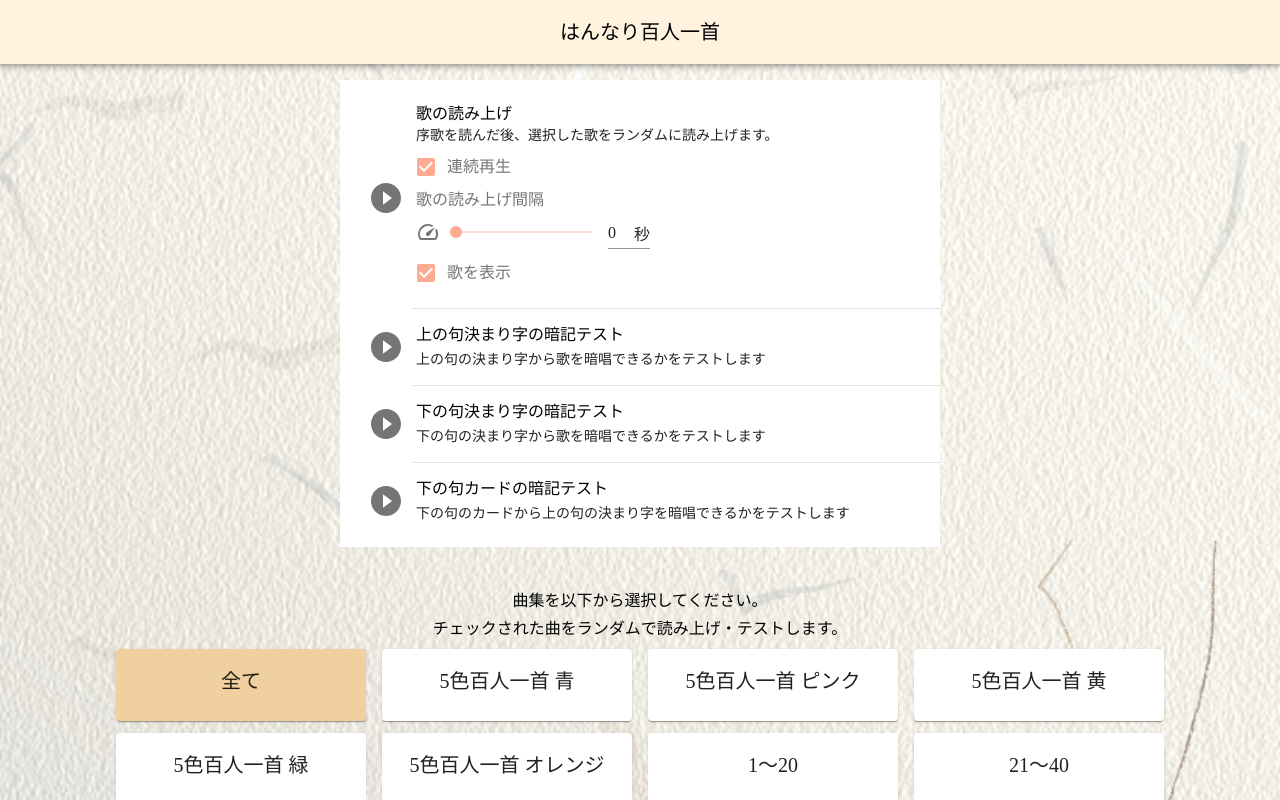
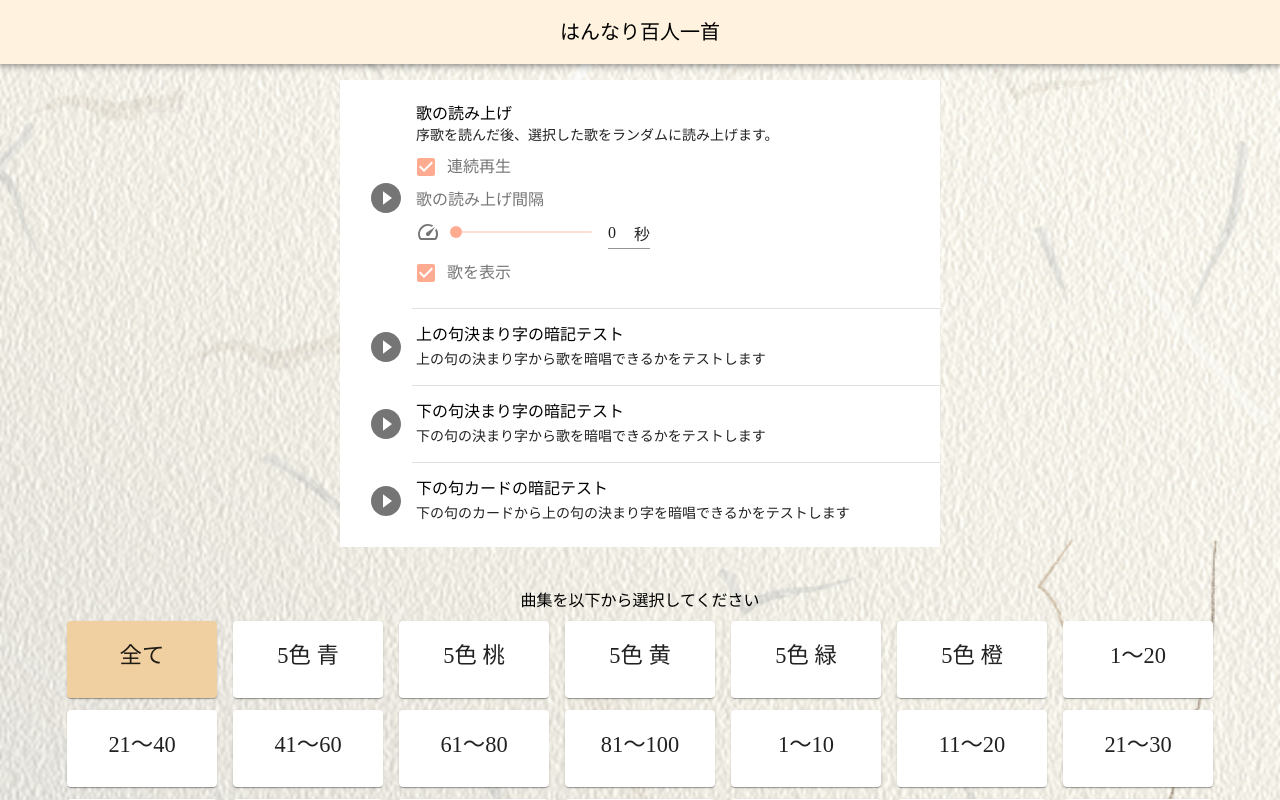
Before and after one commit to somurieengieer/Hyakuninisshu, a React (Create React App) app in the folder my-app/: page / in a window 1280 px wide. Shown: the top 800 px of the page. Built offline with nearby package versions, Linux system fonts and the light colour scheme.

Commit message:
曲集を追加。モーダルのボタンサイズが変わらないよう修正

```diff
--- a/my-app/src/App.tsx
+++ b/my-app/src/App.tsx
@@ -1,6 +1,5 @@
 import React from 'react';
 import './App.css';
-import {Songs} from "./features/song/Songs";
 import {SongArchive} from "./features/songArchive/SongArchive";
 import {makeStyles} from "@material-ui/core/styles";
 import {theme} from "./materialui/theme";
@@ -27,7 +26,8 @@ function App() {
           <SongArchive/>
         </div>
 
-        <Songs/>
+        {/*曲のカスタマイズ機能はお蔵入り*/}
+        {/*<Songs/>*/}
       </div>
     </div>
   );
--- a/my-app/src/features/memorize/question/QuestionFooter.tsx
+++ b/my-app/src/features/memorize/question/QuestionFooter.tsx
@@ -50,7 +50,7 @@ export function QuestionFooter({showAnswer, setShowAnswer, playPrevious, playNex
         </Grid>
         <Grid item xs={6} className={classes.button}>
           <QuestionBottomButton onClick={() => setShowAnswer(!showAnswer)}>
-            {!showAnswer ? "答え" : '答えを隠す'}
+            {!showAnswer ? "答えを表示" : '答えを隠す'}
           </QuestionBottomButton>
         </Grid>
         <Grid item xs={3} className={classes.button}>
--- a/my-app/src/features/song/Songs.tsx
+++ b/my-app/src/features/song/Songs.tsx
@@ -19,10 +19,12 @@ export function Songs() {
   const songNums: number[] = [...Array(100).keys()].map(n => n + 1);
 
   return (
-    <List className={classes.root}>
-      {songNums.map(num =>
-        (<Song key={num} songInfo={new SongInfo(num)}/>)
-      )}
-    </List>
+    <>
+      <List className={classes.root}>
+        {songNums.map(num =>
+          (<Song key={num} songInfo={new SongInfo(num)}/>)
+        )}
+      </List>
+    </>
   );
 }
--- a/my-app/src/features/songArchive/SongArchive.tsx
+++ b/my-app/src/features/songArchive/SongArchive.tsx
@@ -8,7 +8,7 @@ import classNames from "classnames";
 
 const useStyles = makeStyles({
   root: {
-    minWidth: 250,
+    minWidth: 150,
   },
   active: {
     backgroundColor: '#F0D0A0',
@@ -31,10 +31,7 @@ export function SongArchive() {
   return (
     <>
       <Typography variant="subtitle1">
-        曲集を以下から選択してください。
-      </Typography>
-      <Typography variant="subtitle1">
-        チェックされた曲をランダムで読み上げ・テストします。
+        曲集を以下から選択してください
       </Typography>
       <div>
         {songArchives.map(({title}) => (
@@ -46,7 +43,7 @@ export function SongArchive() {
               )
             }>
               <CardContent>
-                <Typography variant="h6">
+                <Typography variant="caption">
                   {title}
                 </Typography>
               </CardContent>
--- a/my-app/src/features/songArchive/songArchiveSlice.ts
+++ b/my-app/src/features/songArchive/songArchiveSlice.ts
@@ -6,9 +6,20 @@ export interface SongArchive {
   songs: number[]
 }
 
+function range(from: number, to: number): number[] {
+  // @ts-ignore
+  return [...Array(to - from + 1).keys()].map(n => n + from)
+}
+
+function rangeArchive(from: number, to: number): object {
+  return {title: `${from}〜${to}`, songs: range(from, to)}
+}
+
+// @ts-ignore
+// @ts-ignore
 export const songArchives: SongArchive[] = [
   // @ts-ignore
-  {title: '全て', songs: [...Array(100).keys()].map(n => n+1)},
+  {title: '全て', songs: [...Array(100).keys()].map(n => n + 1)},
   // テスト用
   // {title: '5色百人一首 青', songs: [3, 5, 6, 12, 14, ]},
   // {title: '5色百人一首 ピンク', songs: [1, 4, 13, 16, ]},
@@ -16,23 +27,39 @@ export const songArchives: SongArchive[] = [
   // {title: '5色百人一首 緑', songs: [8, 9, 11, 15, 17, 20]},
   // {title: '5色百人一首 オレンジ', songs: [19, ]},
   // 本番用
-  {title: '5色百人一首 青', songs: [3, 5, 6, 12, 14, 24, 30, 31, 50, 57, 61, 62, 69, 70, 74, 75, 76, 82, 91, 100]},
-  {title: '5色百人一首 ピンク', songs: [1, 4, 13, 16, 22, 28, 34, 40, 48, 51, 58, 65, 66, 72, 73, 80, 83, 84, 86, 97, ]},
-  {title: '5色百人一首 黄', songs: [2, 7, 10, 18, 32, 33, 37, 39, 46, 47, 55, 60, 78, 79, 81, 85, 87, 89, 94, 96, ]},
-  {title: '5色百人一首 緑', songs: [8, 9, 11, 15, 17, 20, 23, 26, 29, 35, 36, 38, 41, 42, 54, 59, 68, 71, 92, 93, ]},
-  {title: '5色百人一首 オレンジ', songs: [19, 21, 25, 27, 43, 44, 45, 49, 52, 53, 56, 63, 64, 67, 77, 88, 90, 95, 98, 99, ]},
+  {title: '5色 青', songs: [3, 5, 6, 12, 14, 24, 30, 31, 50, 57, 61, 62, 69, 70, 74, 75, 76, 82, 91, 100]},
+  {title: '5色 桃', songs: [1, 4, 13, 16, 22, 28, 34, 40, 48, 51, 58, 65, 66, 72, 73, 80, 83, 84, 86, 97,]},
+  {title: '5色 黄', songs: [2, 7, 10, 18, 32, 33, 37, 39, 46, 47, 55, 60, 78, 79, 81, 85, 87, 89, 94, 96,]},
+  {title: '5色 緑', songs: [8, 9, 11, 15, 17, 20, 23, 26, 29, 35, 36, 38, 41, 42, 54, 59, 68, 71, 92, 93,]},
+  {title: '5色 橙', songs: [19, 21, 25, 27, 43, 44, 45, 49, 52, 53, 56, 63, 64, 67, 77, 88, 90, 95, 98, 99,]},
   // @ts-ignore
-  {title: '1〜20', songs: [...Array(20).keys()].map(n => n+1)},
+  // rangeArchive(1, 20),
+  // {title: '1〜20', songs: [...Array(20).keys()].map(n => n+1)},
   // @ts-ignore
-  {title: '21〜40', songs: [...Array(20).keys()].map(n => n+21)},
+  // rangeArchive(21, 40),
+  // {title: '21〜40', songs: [...Array(20).keys()].map(n => n+21)},
   // @ts-ignore
-  {title: '41〜80', songs: [...Array(20).keys()].map(n => n+41)},
+  // rangeArchive(41, 60),
+  // {title: '41〜80', songs: [...Array(20).keys()].map(n => n+41)},
   // @ts-ignore
-  {title: '61〜80', songs: [...Array(20).keys()].map(n => n+61)},
+  // rangeArchive(61, 80),
+  // {title: '61〜80', songs: [...Array(20).keys()].map(n => n+61)},
   // @ts-ignore
-  {title: '81〜100', songs: [...Array(20).keys()].map(n => n+81)},
-  {title: 'クリア', songs: []},
-];
+  // rangeArchive(81, 100),
+  // {title: '81〜100', songs: [...Array(20).keys()].map(n => n+81)},
+  // {title: 'クリア', songs: []},
+  // rangeArchive(1, 10),
+].concat(
+  // @ts-ignore
+  [...Array(5).keys()]
+    .map(i => i * 20 + 1)
+    .map(i => rangeArchive(i, i + 19))
+).concat(
+  // @ts-ignore
+  [...Array(10).keys()]
+    .map(i => i * 10 + 1)
+    .map(i => rangeArchive(i, i + 9))
+)
 
 export function getSongArchive(title: string): SongArchive {
   return (songArchives.find(s => s.title == title) as SongArchive)
```
